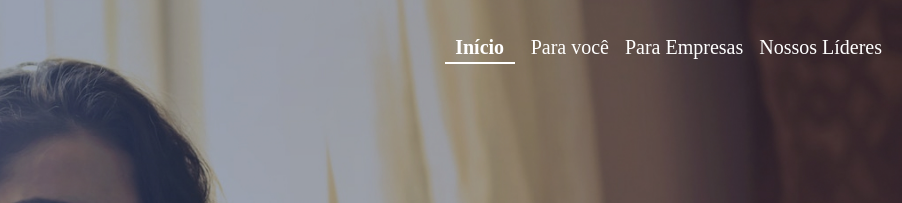
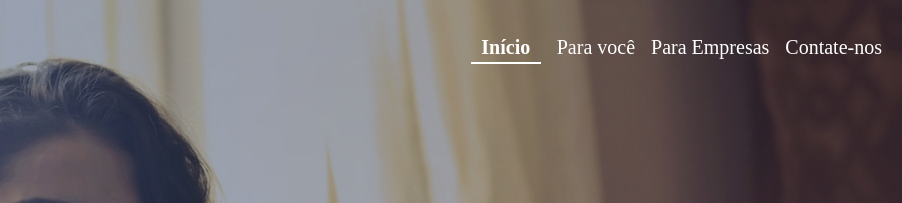
Before and after one commit to IsraelCueio/Ify, a website: page index.html in a window 1280 px wide. Shown: the top 203 px of the page, 378-1280 px from the left. Drawn offline with nearby package versions, Linux system fonts and the light colour scheme; a web font is replaced by a local one.

Commit message:
site really finished

```diff
--- a/index.html
+++ b/index.html
@@ -37,7 +37,7 @@
             </a>
             <a class="nav-link" href="services.html">Para você</a>
             <a class="nav-link" href="servicesb2b.html">Para Empresas</a>
-            <a class="nav-link" href="leaders.html">Nossos Líderes</a>
+            <a class="nav-link" href="https://wa.me/558591648131">Contate-nos</a>
           </div>
         </div>
       </div>
```
Also changed, not shown: services.html (+1 -1 lines), servicesb2b.html (+1 -1 lines).
